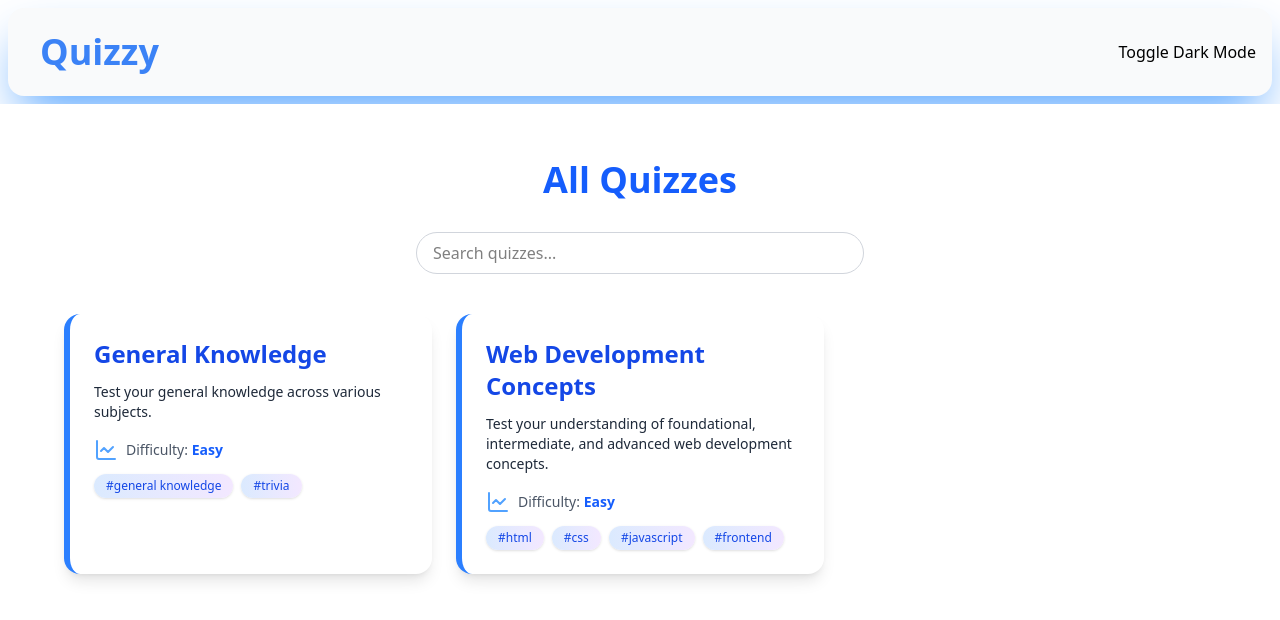
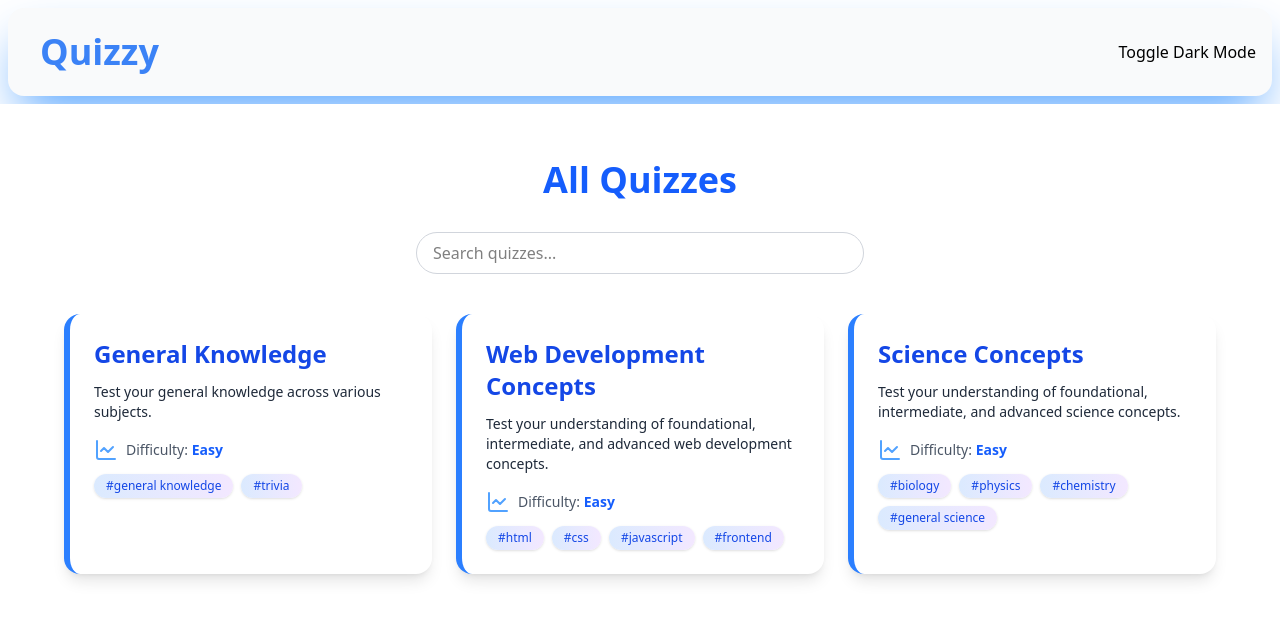
Before and after one commit to Ansh-sachan/quiz-app, a React (Vite) app in the folder quizzy/: page /quizzes in a window 1280 px wide. Shown: the top 620 px of the page. Built offline with nearby package versions, Linux system fonts and the light colour scheme.

Commit message:
feat: Update quiz filtering logic and enhance UI components for better user experience

```diff
--- a/quizzy/src/components/explore/AllQuizzes.tsx
+++ b/quizzy/src/components/explore/AllQuizzes.tsx
@@ -1,4 +1,4 @@
-import { useState } from "react";
+import { useEffect, useState } from "react";
 import { motion, AnimatePresence } from "framer-motion";
 import QuizCard from "./QuizCard";
 import QuizModal from "./QuizModal";
@@ -9,12 +9,16 @@ export default function AllQuizzes() {
   const navigate = useNavigate();
   const [search, setSearch] = useState("");
   const [selectedQuiz, setSelectedQuiz] = useState(null);
+  const [filteredQuizzes, setFilteredQuizzes] = useState(quizzes);
 
-  const filtered = quizzes.filter(
-    (q) =>
-      q.title.toLowerCase().includes(search.toLowerCase()) ||
-      q.tags.some((tag) => tag.toLowerCase().includes(search.toLowerCase()))
-  );
+  useEffect(() => {
+    const filtered = quizzes.filter(
+      (q) =>
+        q.title.toLowerCase().includes(search.toLowerCase()) ||
+        q.tags.some((tag) => tag.toLowerCase().includes(search.toLowerCase()))
+    );
+    setFilteredQuizzes(filtered);
+  }, [search]);
 
   const handleStartQuiz = (id: number) => {
     navigate(`/quiz/${id}`);
@@ -56,8 +60,8 @@ export default function AllQuizzes() {
         }}
         className='grid grid-cols-1 md:grid-cols-3 gap-6 max-w-6xl mx-auto'
       >
-        {filtered.length ? (
-          filtered.map((quiz) => (
+        {filteredQuizzes.length ? (
+          filteredQuizzes.map((quiz) => (
             <QuizCard
               key={quiz.id}
               {...quiz}
--- a/quizzy/src/data/quizzes.ts
+++ b/quizzy/src/data/quizzes.ts
@@ -302,73 +302,199 @@ export const quizzes = [
     }
   ]
    },
-  // {
-  //   id: 3,
-  //   title: "React JS Concepts",
-  //   description: "Challenge your understanding of core React concepts and hooks.",
-  //   difficulty: "Intermediate",
-  //   tags: ["react", "hooks", "javascript", "frontend"],
-  //   questions: [
-  //     {
-  //       id: 301,
-  //       question: "Which hook is used to manage state in a functional component?",
-  //       options: ["useRef", "useEffect", "useState", "useContext"],
-  //       correctAnswer: "useState"
-  //     },
-  //     {
-  //       id: 302,
-  //       question: "What is the default behavior of `useEffect`?",
-  //       options: [
-  //         "Runs after every render",
-  //         "Runs only on mount",
-  //         "Runs before render",
-  //         "Runs only when state updates"
-  //       ],
-  //       correctAnswer: "Runs after every render"
-  //     },
-  //     {
-  //       id: 303,
-  //       question: "Keys in React lists help with what?",
-  //       options: [
-  //         "Styling",
-  //         "Improving performance",
-  //         "Tracking element identity",
-  //         "None of the above"
-  //       ],
-  //       correctAnswer: "Tracking element identity"
-  //     }
-  //   ]
-  // },
-  // {
-  //   id: 4,
-  //   title: "Node.js & Express",
-  //   description: "Test your backend knowledge using Node.js and Express framework.",
-  //   difficulty: "Intermediate",
-  //   tags: ["node", "express", "backend", "javascript"],
-  //   questions: [
-  //     {
-  //       id: 401,
-  //       question: "Which method is used to create a server in Node.js?",
-  //       options: ["http.listen()", "http.createServer()", "server.start()", "express.init()"],
-  //       correctAnswer: "http.createServer()"
-  //     },
-  //     {
-  //       id: 402,
-  //       question: "Which middleware is used to parse JSON bodies in Express?",
-  //       options: ["bodyParser.json()", "express.json()", "jsonParser()", "express.body()"],
-  //       correctAnswer: "express.json()"
-  //     },
-  //     {
-  //       id: 403,
-  //       question: "What does `req.params` contain in Express?",
-  //       options: [
-  //         "Query string parameters",
-  //         "Form data",
-  //         "URL route parameters",
-  //         "Header information"
-  //       ],
-  //       correctAnswer: "URL route parameters"
-  //     }
-  //   ]
-  // }
+   {
+  id: 3,
+  title: "Science Concepts",
+  description: "Test your understanding of foundational, intermediate, and advanced science concepts.",
+  tags: ["biology", "physics", "chemistry", "general science"],
+  difficulty: "easy",
+  questions: [
+    // EASY
+    {
+      difficulty: "easy",
+      question: "What is the main function of the heart in the human body?",
+      options: [
+        "To digest food",
+        "To pump blood throughout the body",
+        "To control thoughts and emotions",
+        "To filter waste from blood"
+      ],
+      answer: "To pump blood throughout the body",
+      explanation: "The heart is a muscular organ that pumps blood throughout the body via the circulatory system."
+    },
+    {
+      difficulty: "easy",
+      question: "Which gas do plants absorb from the atmosphere for photosynthesis?",
+      options: [
+        "Oxygen",
+        "Carbon dioxide",
+        "Nitrogen",
+        "Hydrogen"
+      ],
+      answer: "Carbon dioxide",
+      explanation: "Plants take in carbon dioxide and use it along with sunlight and water to make food in a process called photosynthesis."
+    },
+    {
+      difficulty: "easy",
+      question: "What is H2O commonly known as?",
+      options: [
+        "Oxygen",
+        "Hydrogen peroxide",
+        "Salt",
+        "Water"
+      ],
+      answer: "Water",
+      explanation: "H2O is the chemical formula for water, consisting of two hydrogen atoms and one oxygen atom."
+    },
+    {
+      difficulty: "easy",
+      question: "What is the force that pulls objects toward the Earth?",
+      options: [
+        "Magnetism",
+        "Friction",
+        "Electricity",
+        "Gravity"
+      ],
+      answer: "Gravity",
+      explanation: "Gravity is the force that attracts objects toward the center of the Earth."
+    },
+    {
+      difficulty: "easy",
+      question: "Which organ is responsible for removing waste from the blood?",
+      options: [
+        "Heart",
+        "Liver",
+        "Kidney",
+        "Lungs"
+      ],
+      answer: "Kidney",
+      explanation: "The kidneys filter waste products from the blood and excrete them in urine."
+    },
+
+    // MEDIUM
+    {
+      difficulty: "medium",
+      question: "What is the function of mitochondria in a cell?",
+      options: [
+        "Protein synthesis",
+        "Waste disposal",
+        "Energy production",
+        "Storage of genetic material"
+      ],
+      answer: "Energy production",
+      explanation: "Mitochondria are the powerhouse of the cell, generating ATP through cellular respiration."
+    },
+    {
+      difficulty: "medium",
+      question: "Which law states that energy cannot be created or destroyed, only transformed?",
+      options: [
+        "Law of Conservation of Mass",
+        "Newton’s Third Law",
+        "Law of Conservation of Energy",
+        "Hooke’s Law"
+      ],
+      answer: "Law of Conservation of Energy",
+      explanation: "The Law of Conservation of Energy states that energy remains constant; it can be transformed but not created or destroyed."
+    },
+    {
+      difficulty: "medium",
+      question: "Which element is most abundant in the Earth's crust?",
+      options: [
+        "Iron",
+        "Aluminum",
+        "Silicon",
+        "Oxygen"
+      ],
+      answer: "Oxygen",
+      explanation: "Oxygen is the most abundant element in the Earth’s crust, making up about 46% by weight."
+    },
+    {
+      difficulty: "medium",
+      question: "What is the pH value of a neutral substance?",
+      options: [
+        "0",
+        "7",
+        "14",
+        "5"
+      ],
+      answer: "7",
+      explanation: "A substance with a pH of 7 is neutral; lower is acidic and higher is basic."
+    },
+    {
+      difficulty: "medium",
+      question: "Which part of the brain controls balance and coordination?",
+      options: [
+        "Cerebrum",
+        "Medulla oblongata",
+        "Cerebellum",
+        "Hypothalamus"
+      ],
+      answer: "Cerebellum",
+      explanation: "The cerebellum is responsible for coordinating voluntary movements, balance, and posture."
+    },
+
+    // HARD
+    {
+      difficulty: "hard",
+      question: "Which scientist proposed the theory of general relativity?",
+      options: [
+        "Isaac Newton",
+        "Galileo Galilei",
+        "Albert Einstein",
+        "Niels Bohr"
+      ],
+      answer: "Albert Einstein",
+      explanation: "Einstein’s theory of general relativity describes gravity as a result of the curvature of spacetime caused by mass."
+    },
+    {
+      difficulty: "hard",
+      question: "What is the name of the process where DNA is copied into mRNA?",
+      options: [
+        "Replication",
+        "Translation",
+        "Transcription",
+        "Mutation"
+      ],
+      answer: "Transcription",
+      explanation: "Transcription is the process of copying a segment of DNA into messenger RNA (mRNA)."
+    },
+    {
+      difficulty: "hard",
+      question: "In quantum physics, what principle states that you cannot simultaneously know the exact position and momentum of a particle?",
+      options: [
+        "Pauli Exclusion Principle",
+        "Uncertainty Principle",
+        "Superposition Principle",
+        "Wave-Particle Duality"
+      ],
+      answer: "Uncertainty Principle",
+      explanation: "Heisenberg’s Uncertainty Principle states that the more precisely the position is known, the less precisely the momentum is known."
+    },
+    {
+      difficulty: "hard",
+      question: "Which particle in the atom has no electric charge?",
+      options: [
+        "Electron",
+        "Proton",
+        "Neutron",
+        "Positron"
+      ],
+      answer: "Neutron",
+      explanation: "Neutrons are found in the nucleus of an atom and have no electric charge."
+    },
+    {
+      difficulty: "hard",
+      question: "Which of the following phenomena is evidence for the wave nature of light?",
+      options: [
+        "Photoelectric effect",
+        "Diffraction",
+        "Refraction",
+        "Absorption"
+      ],
+      answer: "Diffraction",
+      explanation: "Diffraction is a behavior of waves where they bend around obstacles or spread through narrow openings, showing light's wave nature."
+    }
+  ]
+}
+
 ];
--- a/quizzy/src/pages/Home.tsx
+++ b/quizzy/src/pages/Home.tsx
@@ -20,7 +20,7 @@ export const Home = () => {
             }}
             whileTap={{ scale: 0.95 }}
             transition={{ type: "spring", stiffness: 300 }}
-            className='relative text-2xl mt-8 px-10 py-5 bg-gradient-to-r from-blue-500 via-purple-500 to-pink-500 text-white font-bold rounded-2xl shadow-2xl animate-pulse hover:animate-none tracking-wide'
+            className='relative text-2xl mt-8 px-10 py-5 bg-gradient-to-r from-blue-600  to-blue-300 text-white font-bold rounded-2xl shadow-2xl animate-pulse hover:animate-none tracking-wide'
           >
             <span className='mr-2 animate-bounce'>🚀</span> Start Quiz Now
           </motion.button>
```
Also changed, not shown: quizzy/src/components/quiz/QuizQuestionCard.tsx (+63 -13 lines).
